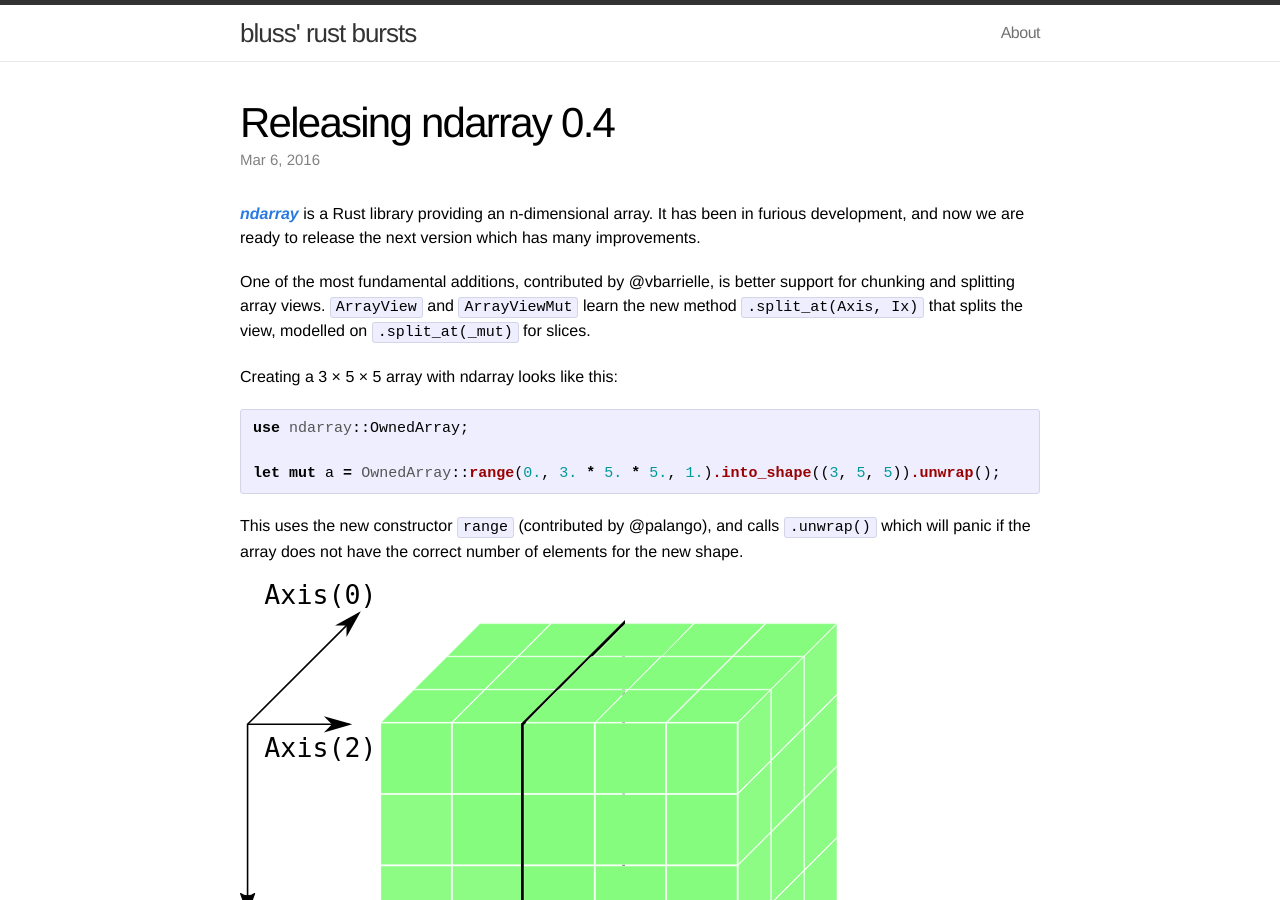
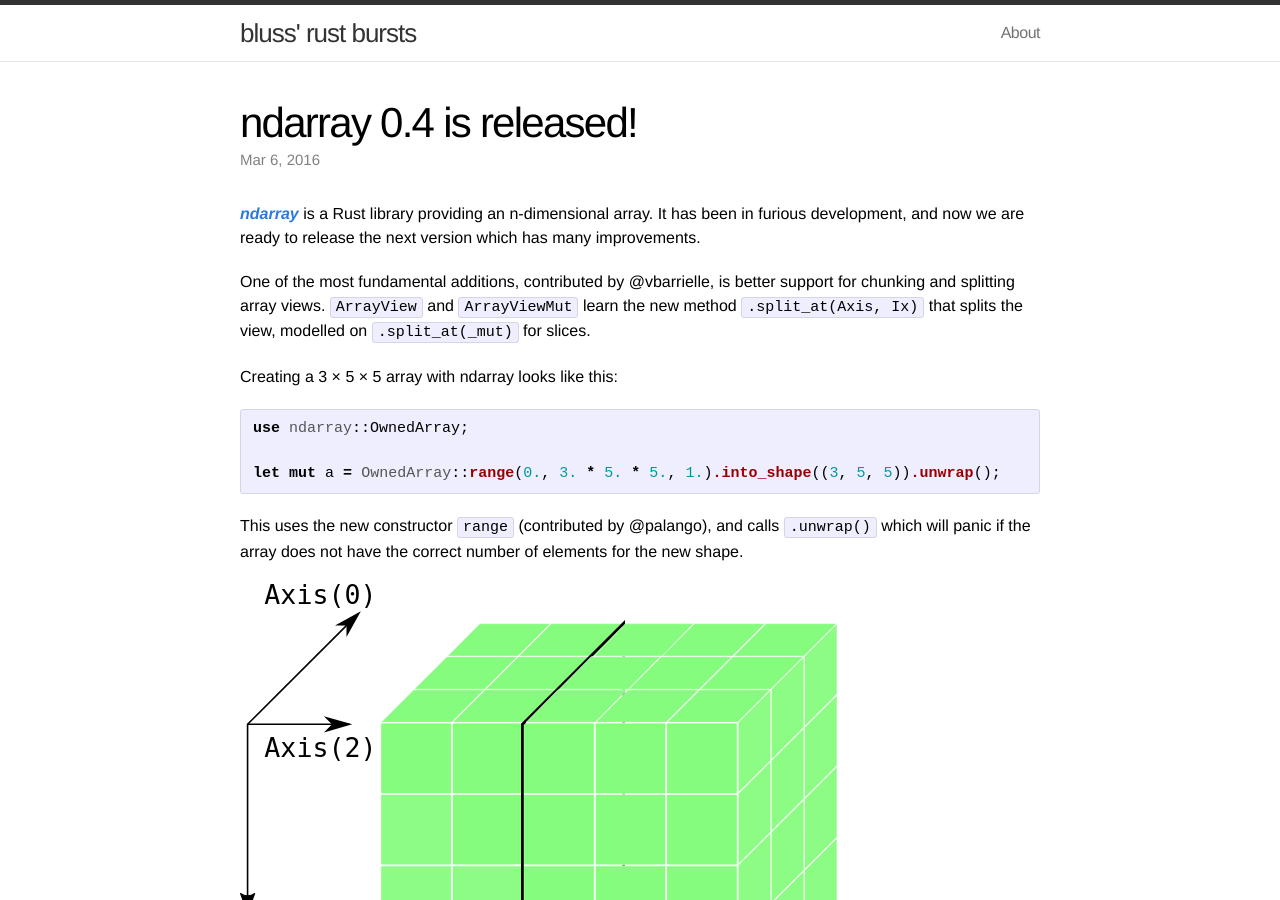
Before and after one commit to bluss/bluss.github.io, a Jekyll site: the page built from _posts/2016-03-05-ndarray-0.4.markdown, in a window 1280 px wide and 900 px high. Built offline with Jekyll 4.4.1, drawn with Linux system fonts in a browser that asks for light colours.

Commit message:
Update title

```diff
--- a/_posts/2016-03-05-ndarray-0.4.markdown
+++ b/_posts/2016-03-05-ndarray-0.4.markdown
@@ -1,6 +1,6 @@
 ---
 layout: post
-title:  "Releasing ndarray 0.4"
+title:  "ndarray 0.4 is released!"
 date:   2016-03-06 02:00:00
 categories: rust
 ---
```
